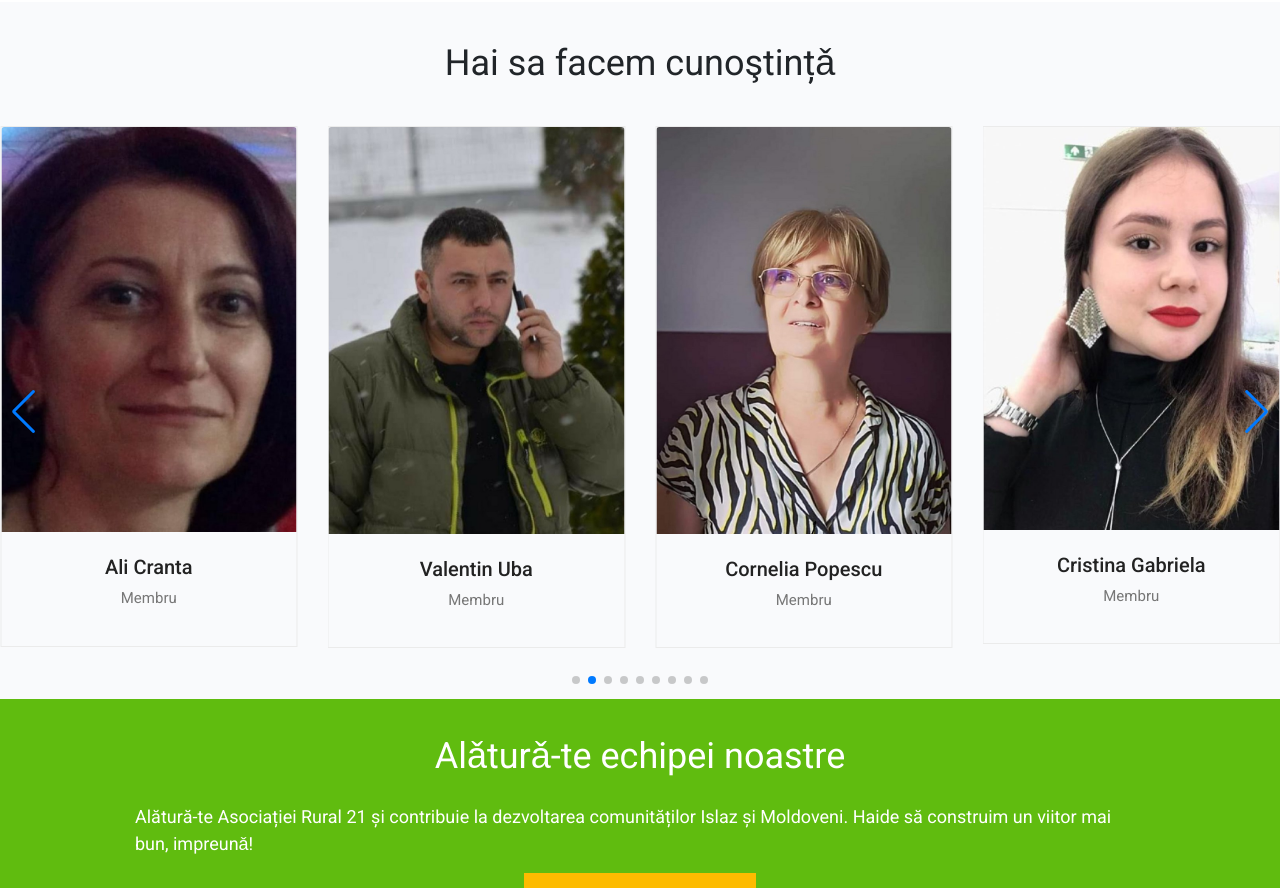
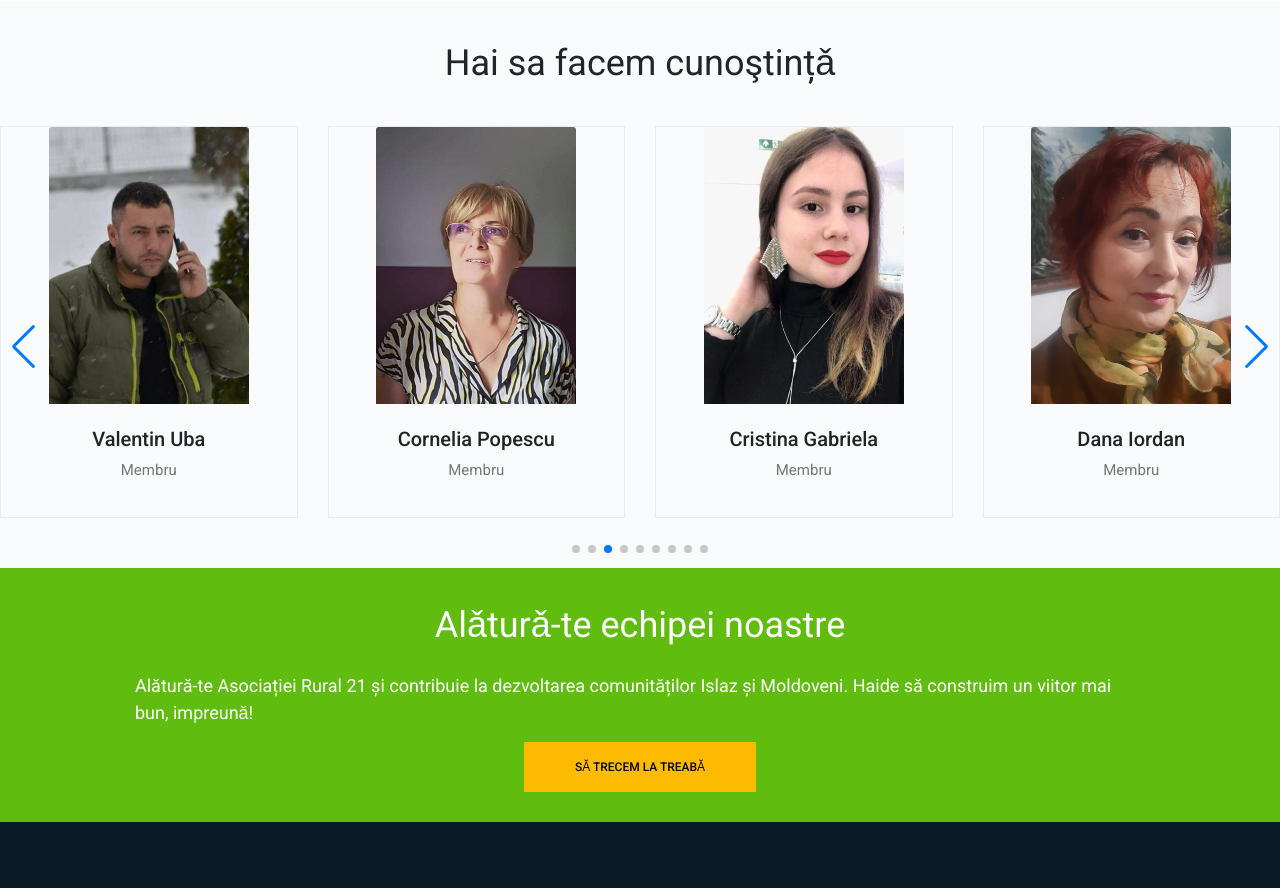
Before and after one commit to mihai-gabriel1/non-profit-association, a React (Vite) app: page / in a window 1280 px wide. Shown: the part 3740-4628 px from the top of the page. Built offline with nearby package versions, Linux system fonts and the light colour scheme.

Commit message:
team pic & article small fix

```diff
--- a/src/App.css
+++ b/src/App.css
@@ -604,6 +604,11 @@ body {
   align-self: flex-start;
 }
 
+img.card-img-top.img-fluid {
+  max-width: 200px;
+  min-height: 277px;
+}
+
 /* //Media Queries */
 @media screen and (max-width: 1150px) {
   .footer {
@@ -643,7 +648,6 @@ body {
     justify-content: center;
   }
   .finished-projects .row .col-lg-4 {
-    border: 1px solid #ebebeb;
     margin-top: 20px;
   }
   .finished-projects .see-more-posts {
@@ -678,6 +682,9 @@ body {
     margin-top: 0;
   }
   .our-causes .single-cause-div img {
+    min-height: unset;
+  }
+  .our-causes .single-cause-div {
     min-height: unset;
   }
   .footer .footer-title {
```
